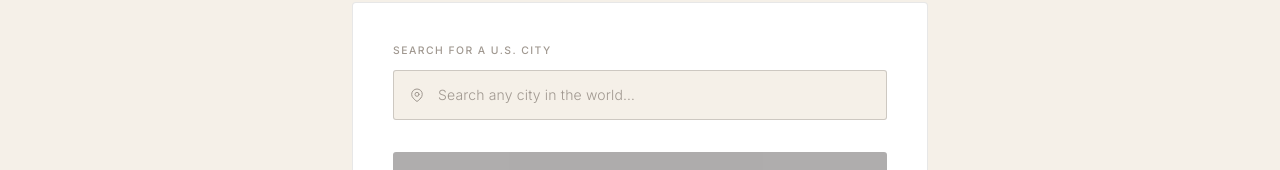
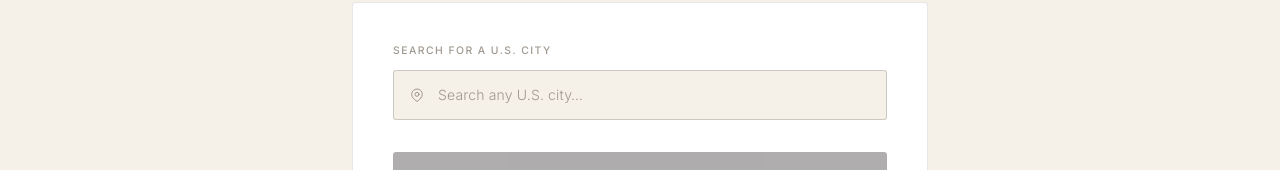
Before and after one commit to logan17ebner/RE-Market-Website-1, a Next.js app: page / in a window 1280 px wide. Shown: the part 510-680 px from the top of the page. Built offline with nearby package versions, Linux system fonts and the light colour scheme.

Commit message:
Fix search placeholder: 'Search any U.S. city…'
https://claude.ai/code/session_01RMzWaMf4AkMSizJFMs28Wx

```diff
--- a/src/components/CitySearch.tsx
+++ b/src/components/CitySearch.tsx
@@ -70,7 +70,7 @@ export default function CitySearch({ onSelect, selected }: Props) {
           value={query}
           onChange={(e) => setQuery(e.target.value)}
           onFocus={() => results.length > 0 && setOpen(true)}
-          placeholder="Search any city in the world…"
+          placeholder="Search any U.S. city…"
           className="w-full pl-11 pr-10 py-3.5 text-sm"
           style={{ background: 'var(--bg)', border: '1px solid var(--border-strong)', borderRadius: 3, color: 'var(--text)' }}
           autoComplete="off"
```
